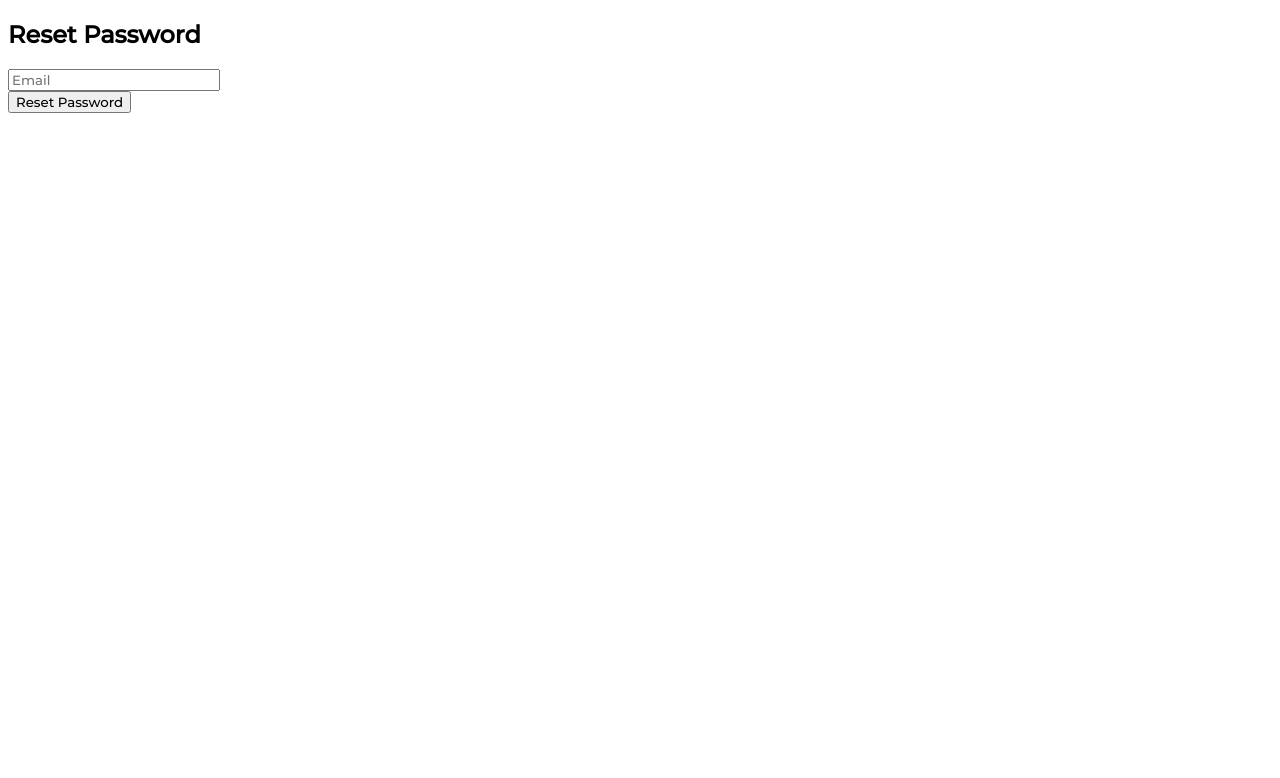
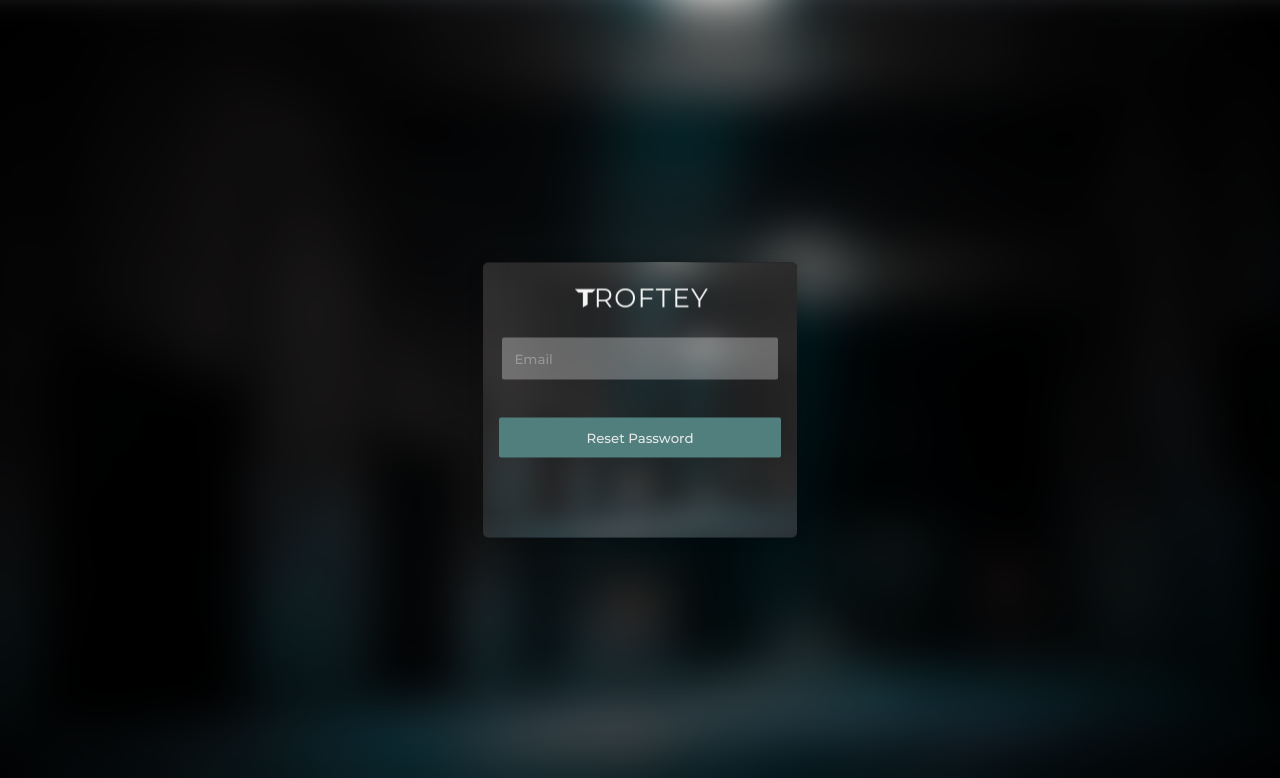
Before and after one commit to Nugwxa/social-network, a PHP site: page /forgot-password.php in a window 1280 px wide. Shown: the top 778 px of the page. Run offline with PHP 8.4, Linux system fonts and the light colour scheme.

Commit message:
Reset Password Redesign

```diff
--- a/css/style.css
+++ b/css/style.css
@@ -96,6 +96,7 @@
 	line-height:40px;
 	background-color: rgba(255, 255, 255, 0.3);
 	border: none;
+	border-radius: 2px;
 	color: #FFFFFF;
 }
 
--- a/forgot-password.php
+++ b/forgot-password.php
@@ -15,17 +15,22 @@ if (isset($_POST['resetpassword'])) {
 <html>
 <head>
         <link rel="icon" href="images/FAVICON.png" type="image/x-icon">
-        <title>Reset Password | Vance Social</title>
         <link rel="stylesheet" type="text/css" href="css/style.css">
+        <title>Reset Password | Vance Social&trade;</title>
 </head>
-<body>
+<body class="landing-body">
 
-<section>
-<h1>Reset Password</h1>
-<form action="forgot-password.php" method="post">
-        <input type="text" name="email" value="" placeholder="Email"><br>
-        <input type="submit" name="resetpassword" value="Reset Password">
-</form>
-</section>
+	<div class="login-container">
+		<img src="images/Landing/Troftey_logo(Landing).png">
+		<form action="forgot-password.php" method="post">
+			<div class="landing-input">
+
+				<input class="input" type="text" name="email" value="" placeholder="Email">
+
+			</div>
+
+			<input id="log-submit" type="submit" name="resetpassword" value="Reset Password">
+		</form>
+	</div>
 </body>
 </html>
```
Also changed, not shown: index.html (+5 -5 lines).
